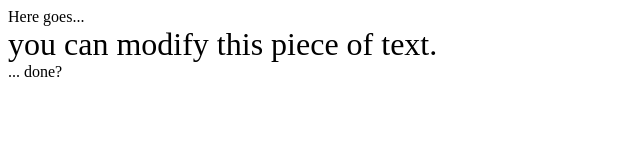
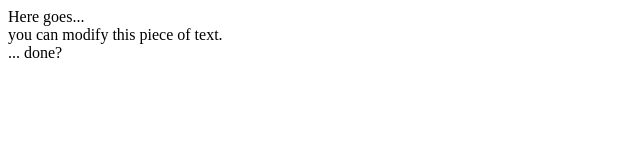
Before and after one commit to jasbeersingh/edx, a plain HTML site: page htmlCSSAndJs/HW4_react_form/chooser.html in a window 1280 px wide. Shown: the whole page, without its empty margins (0-640 px from the left). Drawn offline with nearby package versions, Linux system fonts and the light colour scheme.

Commit message:
changing fontsize

```diff
--- a/htmlCSSAndJs/HW4_react_form/FontChooser.js
+++ b/htmlCSSAndJs/HW4_react_form/FontChooser.js
@@ -2,7 +2,11 @@ class FontChooser extends React.Component {
 
     constructor(props) {
 	super(props);
-	this.state = {hidden: true, bold: this.props.bold == 'true'};
+	this.state = {
+		hidden: true,
+		bold: this.props.bold == 'true',
+		size: this.props.size,
+	};
     }
 
 	onTextClick(){
@@ -13,20 +17,53 @@ class FontChooser extends React.Component {
 		this.setState({bold: !this.state.bold})
 	}
 
+	decreaseSize(){
+		// debugger;
+		console.log(typeof(this.state.size))
+		var fontsize = parseInt(this.state.size)
+		// debugger
+		if(fontsize > parseInt(this.props.min)){
+			fontsize -= 1;
+			this.setState({ size: fontsize, });
+			// debugger;
+		}
+	}
+
+	increaseSize(){
+		// debugger;
+		console.log(typeof(this.state.size))
+		var fontsize = parseInt(this.state.size)
+		// debugger
+		if(fontsize < parseInt(this.props.max)){
+			fontsize += 1;
+			this.setState({ size: fontsize, });
+			// debugger;
+		}
+	}
+
+	reset_font(){
+		this.setState({size: this.props.size,})
+	}
+
     render() {
 		var textStyle = {
 			fontWeight: this.state.bold? 'bold': 'normal',
-			fontSize: parseInt(this.props.size),
+			fontSize: parseInt(this.state.size),
+		}
+
+		var fontSpanStyle = {
+			color: (this.props.max == this.state.size || this.state.size ==this.props.min)? 'red': 'black',
 		}
 		var checkbox_status = this.state.bold;
+		// debugger;
 
 	return(
 
 	       <div>
 	       <input type="checkbox" id="boldCheckbox" hidden={this.state.hidden} checked={checkbox_status} onChange={this.handleCheckbox.bind(this)}/>
-	       <button id="decreaseButton" hidden={this.state.hidden}>-</button>
-	       <span id="fontSizeSpan" hidden={this.state.hidden}>{this.props.size}</span>
-	       <button id="increaseButton" hidden={this.state.hidden}>+</button>
+	       <button id="decreaseButton" hidden={this.state.hidden} onClick={this.decreaseSize.bind(this)}>-</button>
+		   <span id="fontSizeSpan" hidden={this.state.hidden} style={fontSpanStyle} onDoubleClick={this.reset_font.bind(this)}>{this.state.size} </span>
+	       <button id="increaseButton" hidden={this.state.hidden} onClick={this.increaseSize.bind(this)}>+</button>
 	       <span id="textSpan" style={textStyle} onClick={this.onTextClick.bind(this)}>{this.props.text}  </span>
 	       </div>
   	);
--- a/htmlCSSAndJs/HW4_react_form/chooser.html
+++ b/htmlCSSAndJs/HW4_react_form/chooser.html
@@ -18,7 +18,7 @@
 
 ReactDOM.render(
   <div>
-    <FontChooser min='4' max='40' size='32' text='you can modify this piece of text.' bold='false'/>
+    <FontChooser min='4' max='40' size='16' text='you can modify this piece of text.' bold='false'/>
    </div>,
 document.getElementById('container'))
 ;
```
